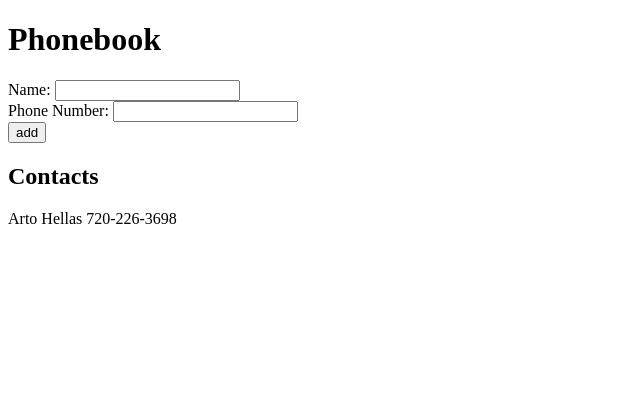
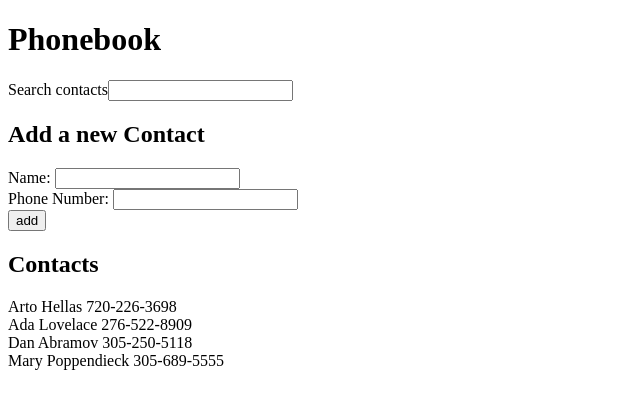
Before and after one commit to kimarimt/fullstack_open, a React (Vite) app in the folder part2/phonebook/: page / in a window 1280 px wide. Shown: the top 408 px of the page, without its empty margins (0-640 px from the left). Built offline with nearby package versions, Linux system fonts and the light colour scheme.

Commit message:
finished exercise 2.9

```diff
--- a/part2/phonebook/src/App.jsx
+++ b/part2/phonebook/src/App.jsx
@@ -2,11 +2,18 @@ import { useState, Fragment } from 'react'
 
 const App = () => {
   const [contacts, setContacts] = useState([
-    { name: 'Arto Hellas', number: '720-226-3698' }
+    { name: 'Arto Hellas', number: '720-226-3698' },
+    { name: 'Ada Lovelace', number: '276-522-8909' },
+    { name: 'Dan Abramov', number: '305-250-5118' },
+    { name: 'Mary Poppendieck', number: '305-689-5555' }
   ])
 
   const [name, setName] = useState('')
   const [number, setNumber] = useState('')
+  const [search, setSearch] = useState('')
+
+  const searchResults = contacts
+    .filter(contact => contact.name.includes(search))
 
   const handleSubmit = event => {
     event.preventDefault()
@@ -31,6 +38,16 @@ const App = () => {
   return (
     <div>
       <h1>Phonebook</h1>
+      <div>
+        <label htmlFor='search'>Search contacts</label>
+        <input
+          id='search'
+          type='text'
+          value={search}
+          onChange={({ target }) => setSearch(target.value)}
+        />
+      </div>
+      <h2>Add a new Contact</h2>
       <form onSubmit={handleSubmit}>
         <div>
           <label htmlFor='name'>Name: </label>
@@ -56,7 +73,7 @@ const App = () => {
       </form>
       <h2>Contacts</h2>
       <div>
-        {contacts.map(contact => (
+        {searchResults.map(contact => (
           <Fragment key={contact.name}>
             <span>{contact.name} {contact.number}</span>
             <br />
```
